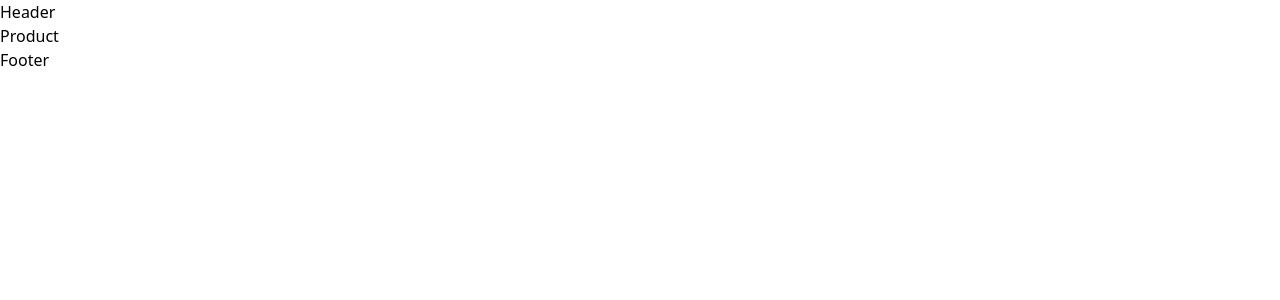
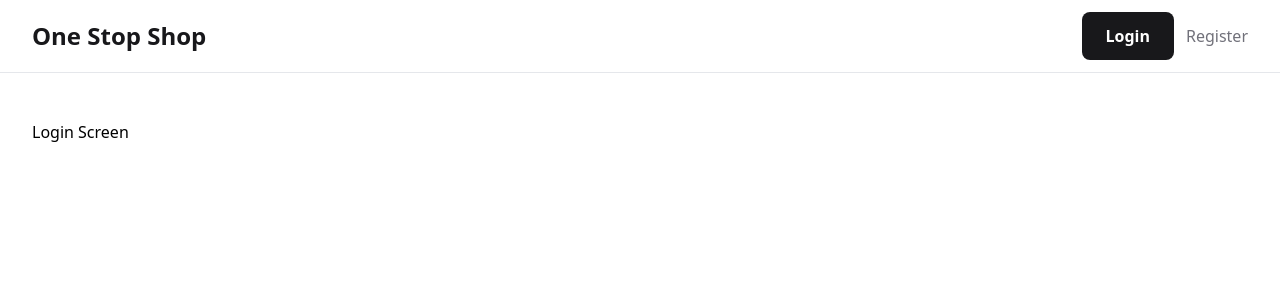
Before and after one commit to iamsomraj/MERN-Shopping-App, a React (Vite) app in the folder frontend/: page /login in a window 1280 px wide. Shown: the top 300 px of the page. Built offline with nearby package versions, Linux system fonts and the light colour scheme.

Commit message:
👌 IMPROVE: added basic nav bar

```diff
--- a/frontend/src/App.tsx
+++ b/frontend/src/App.tsx
@@ -1,11 +1,15 @@
+import Header from '@/components/Header';
 import { Outlet } from 'react-router-dom';
 
 const App = () => {
   return (
     <>
-      <div>Header</div>
-      <Outlet />
-      <div>Footer</div>
+      <Header />
+      <main className='py-24'>
+        <section className='container py-6'>
+          <Outlet />
+        </section>
+      </main>
     </>
   );
 };
--- /dev/null
+++ b/frontend/src/components/Header.tsx
@@ -0,0 +1,33 @@
+import { Link } from 'react-router-dom';
+import Button from '@/components/UI/Button';
+
+const Header = () => {
+  return (
+    <header className='fixed z-10 bg-white border-b w-full'>
+      {/* BEGIN - NAVIGATION BAR CONTAINER */}
+      <nav className='container py-3 flex justify-between items-center'>
+        {/* BEGIN - NAV BAR BRAND NAME */}
+        <h1 className='font-bold text-zinc-900 text-2xl cursor-pointer'>
+          <Link to={'/'}>One Stop Shop</Link>
+        </h1>
+        {/* END - NAV BAR BRAND NAME */}
+
+        {/* BEGIN - NAV BAR LINK LIST */}
+        <ul className='flex justify-end items-center gap-3 text-base font-medium text-zinc-500'>
+          <li>
+            <Button>
+              <Link to={'/login'}>Login</Link>
+            </Button>
+          </li>
+          <li>
+            <Link to={'/register'}>Register</Link>
+          </li>
+        </ul>
+        {/* END - NAV BAR LINK LIST */}
+      </nav>
+      {/* END - NAVIGATION BAR CONTAINER */}
+    </header>
+  );
+};
+
+export default Header;
--- /dev/null
+++ b/frontend/src/components/UI/Button.tsx
@@ -0,0 +1,34 @@
+type Props = {
+  variant?: 'primary';
+  disabled?: boolean;
+  loading?: boolean;
+  children: React.ReactNode;
+};
+
+const PrimaryButton = (props: Props) => {
+  return <button className='bg-zinc-900 text-white py-3 px-6 rounded-lg font-bold'>{props.children}</button>;
+};
+
+const Button = (props: Props) => {
+  const variant = props?.variant || 'primary';
+  const loading = props?.loading || false;
+  const disabled = props?.disabled || false;
+  const children = props?.children || null;
+
+  const buttonVariants = {
+    primary: PrimaryButton,
+  };
+
+  const Component = buttonVariants[variant];
+
+  return (
+    <Component
+      variant={variant}
+      loading={loading}
+      disabled={disabled}>
+      {children}
+    </Component>
+  );
+};
+
+export default Button;
--- a/frontend/src/screens/LoginScreen.tsx
+++ b/frontend/src/screens/LoginScreen.tsx
@@ -1,7 +1,5 @@
-import ProductsWrapper from '@/components/ProductsWrapper';
-
 const LoginScreen = () => {
-  return <ProductsWrapper />;
+  return <div>Login Screen</div>;
 };
 
 export default LoginScreen;
--- a/frontend/src/screens/ProfileScreen.tsx
+++ b/frontend/src/screens/ProfileScreen.tsx
@@ -1,7 +1,5 @@
-import ProductsWrapper from '@/components/ProductsWrapper';
-
 const ProfileScreen = () => {
-  return <ProductsWrapper />;
+  return <div>Profile Screen</div>;
 };
 
 export default ProfileScreen;
--- a/frontend/src/screens/RegisterScreen.tsx
+++ b/frontend/src/screens/RegisterScreen.tsx
@@ -1,7 +1,5 @@
-import ProductsWrapper from '@/components/ProductsWrapper';
-
 const RegisterScreen = () => {
-  return <ProductsWrapper />;
+  return <div>Register Screen</div>;
 };
 
 export default RegisterScreen;
```
